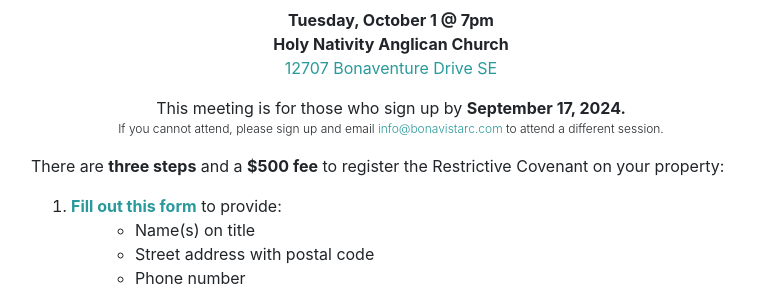
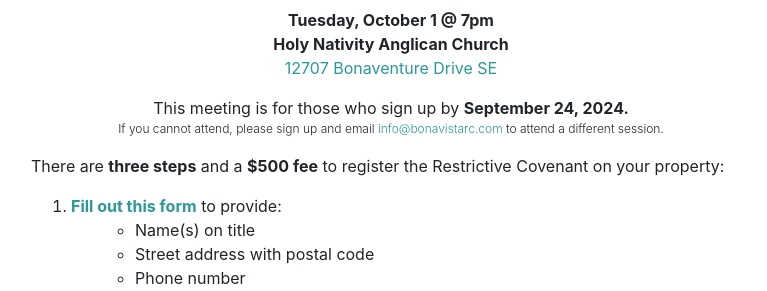
Before and after one commit to BonavistaRC/BonavistaRC.github.io, a Jekyll site: the page built from index.markdown, in a window 1280 px wide and 900 px high, scrolled down 1923 px. Shown: the part 162-453 px from the top of the window, without its empty margins (249-1016 px from the left). Built offline with Jekyll 4.4.1, drawn with Linux system fonts in a browser that asks for light colours.

```diff
--- a/index.markdown
+++ b/index.markdown
@@ -147,7 +147,7 @@
 <p align="center" style="margin:0;padding-left: 0;"><b>Holy Nativity Anglican Church</b></p>
 <p align="center" style="padding-left: 0;"><a href="https://maps.app.goo.gl/NJ5JtQFouTHuFFLN6">12707 Bonaventure Drive SE</a></p>
 
-<p align="center" style="margin:0;padding-left: 0;">This meeting is for those who sign up by <b>September 17, 2024.</b></p>
+<p align="center" style="margin:0;padding-left: 0;">This meeting is for those who sign up by <b>September 24, 2024.</b></p>
 <p align="center" style="padding-left: 0;font-size: .75rem;font-weight: 300;">If you cannot attend, please sign up and email <a href="mailto:info@bonavistarc.com">info@bonavistarc.com</a> to attend a different session.</p>
 
 {% include steps_to_signup.md %}
```
Also changed, not shown: _includes/signup_meeting_details.md (+1 -1 lines).
